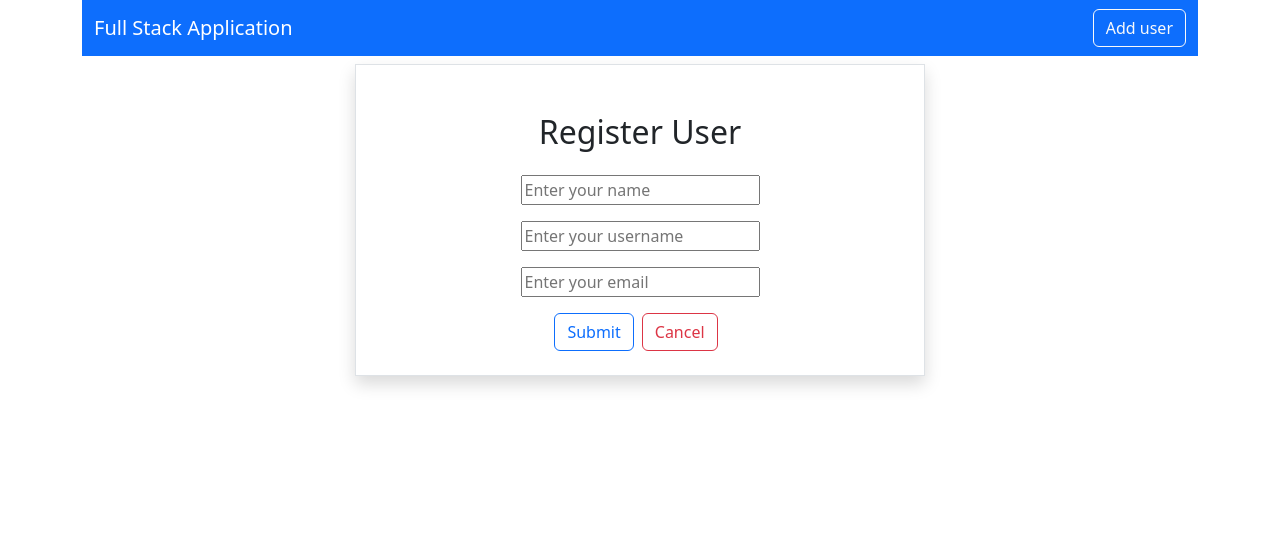
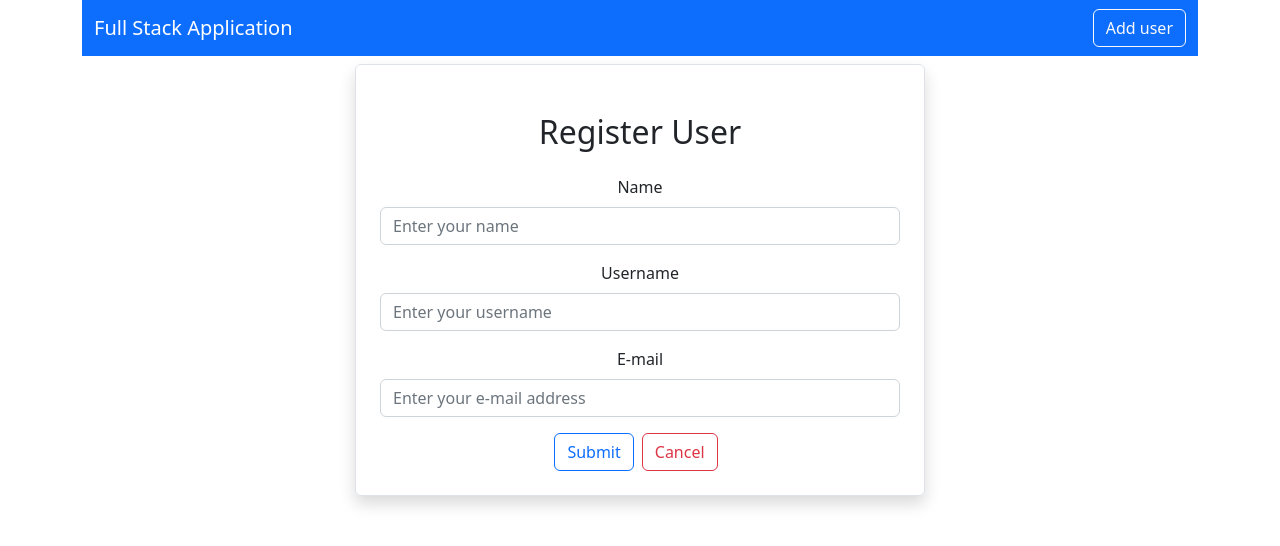
Before and after one commit to MaxKR1994/FrontEndReactCRUDWebApp, a React (Create React App) app: page /adduser in a window 1280 px wide. Shown: the top 546 px of the page. Built offline with nearby package versions, Linux system fonts and the light colour scheme.

Commit message:
refactored code

```diff
--- a/src/pages/Home.js
+++ b/src/pages/Home.js
@@ -2,7 +2,7 @@ import React, { useEffect, useState } from "react";
 import axios from "axios";
 
 export default function Home() {
-  const [users, setUsers] = useState([]);
+  const [users, setUser] = useState([]);
 
   useEffect(() => {
     loadUsers();
@@ -10,7 +10,7 @@ export default function Home() {
 
   const loadUsers = async () => {
     const result = await axios.get("http://localhost:8080/users");
-    setUsers(result.data);
+    setUser(result.data);
   };
 
   return (
--- a/src/users/AddUser.js
+++ b/src/users/AddUser.js
@@ -1,41 +1,81 @@
-import React from "react";
+import axios from "axios";
+import React, { useState } from "react";
+import { Link, useNavigate } from "react-router-dom";
 
 export default function AddUser() {
+  let navigate = useNavigate();
+
+  const [user, setUser] = useState({
+    name: "",
+    username: "",
+    email: "",
+  });
+
+  const { name, username, email } = user;
+
+  const onInputChange = (e) => {
+    setUser({ ...user, [e.target.name]: e.target.value });
+  };
+
+  const onSubmit = async (e) => {
+    e.preventDefault();
+    await axios.post("http://localhost:8080/user", user);
+    navigate("/");
+  };
+
   return (
     <div className="container">
       <div className="row">
-        <div className="col-md-6 offset-md-3 border rouned p-4 mt-2 shadow">
+        <div className="col-md-6 offset-md-3 border rounded p-4 mt-2 shadow">
           <h2 className="text-center m-4">Register User</h2>
+
+          <form onSubmit={(e) => onSubmit(e)}>
             <div className="mb-3">
+              <label htmlFor="Name" className="form-label">
+                Name
+              </label>
               <input
                 type={"text"}
-              className="form=control"
+                className="form-control"
                 placeholder="Enter your name"
                 name="name"
+                value={name}
+                onChange={(e) => onInputChange(e)}
               />
             </div>
             <div className="mb-3">
+              <label htmlFor="Username" className="form-label">
+                Username
+              </label>
               <input
                 type={"text"}
-              className="form=control"
+                className="form-control"
                 placeholder="Enter your username"
                 name="username"
+                value={username}
+                onChange={(e) => onInputChange(e)}
               />
             </div>
             <div className="mb-3">
+              <label htmlFor="Email" className="form-label">
+                E-mail
+              </label>
               <input
                 type={"text"}
-              className="form=control"
-              placeholder="Enter your email"
+                className="form-control"
+                placeholder="Enter your e-mail address"
                 name="email"
+                value={email}
+                onChange={(e) => onInputChange(e)}
               />
             </div>
             <button type="submit" className="btn btn-outline-primary">
               Submit
             </button>
-          <button type="submit" className="btn btn-outline-danger mx-2">
+            <Link className="btn btn-outline-danger mx-2" to="/">
               Cancel
-          </button>
+            </Link>
+          </form>
         </div>
       </div>
     </div>
```
Lines whose indentation alone changed are shown as unchanged.
